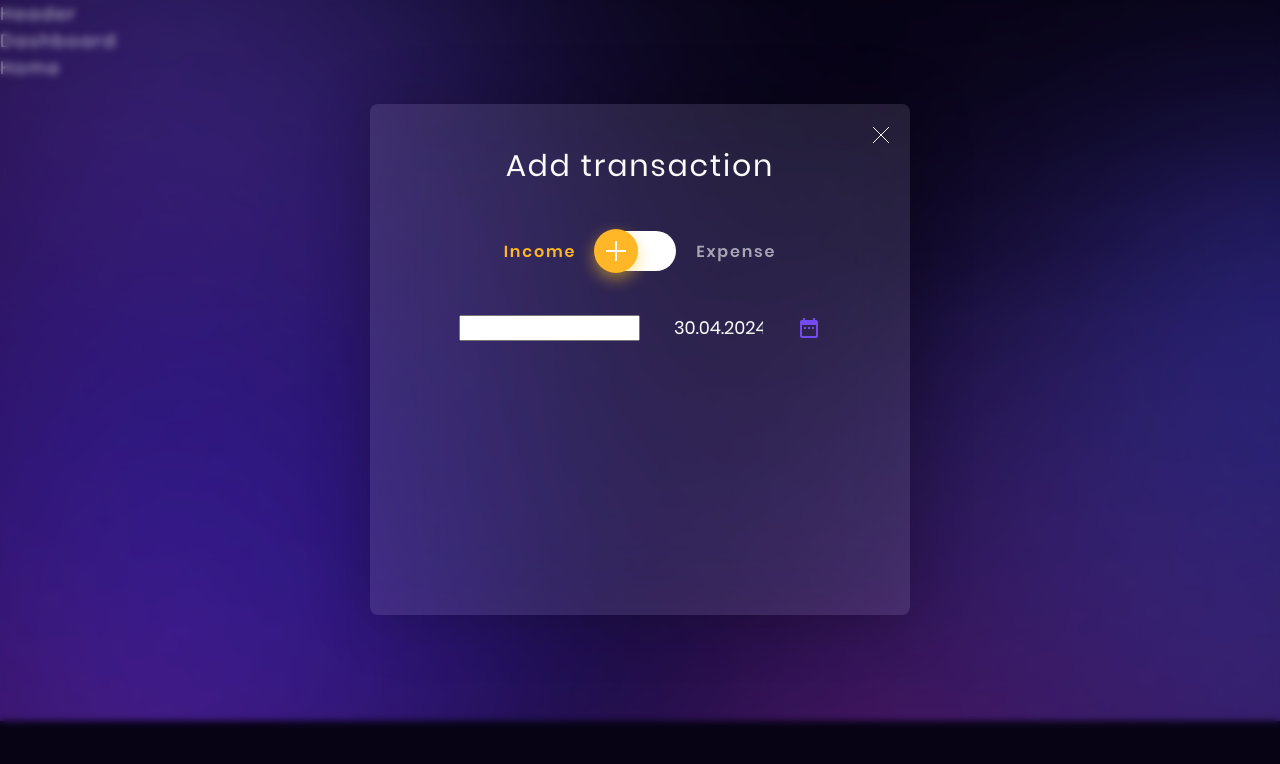
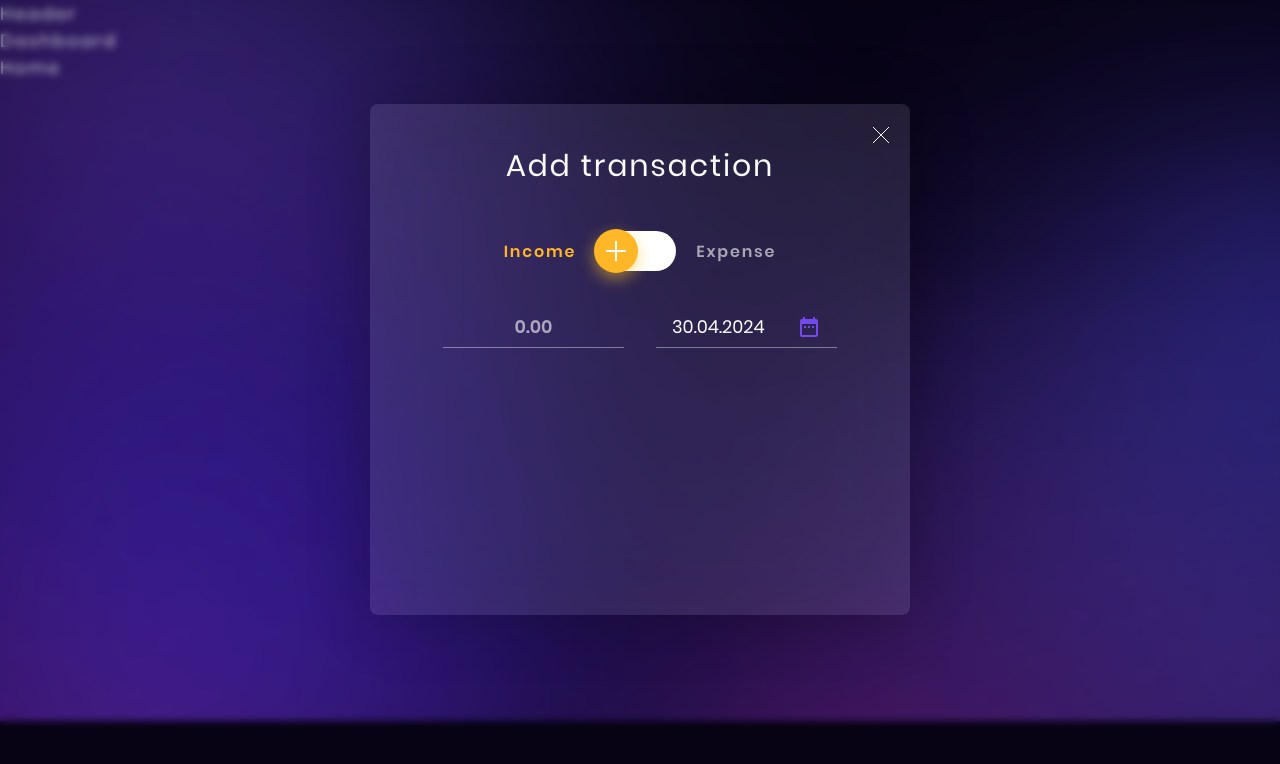
Before and after one commit to nadia-yanushevska/MoneyGuard, a React (Vite) app: page / in a window 1280 px wide. Shown: the top 764 px of the page. Built offline with nearby package versions, Linux system fonts and the light colour scheme.

Commit message:
add styles for sum and data

```diff
--- a/src/components/AddTransactionForm/AddTransactionForm.jsx
+++ b/src/components/AddTransactionForm/AddTransactionForm.jsx
@@ -63,7 +63,7 @@ function AddTransactionForm() {
             </div>
             <div className={s.sum_data_wrap}>
                 <div className={s.sum_wrap}>
-                    <input type="text" />
+                    <input type="text" placeholder="0.00" className={s.sum} />
                 </div>
                 <div className={s.data_wrap}>
                     <DatePicker selected={startDate} onChange={date => setStartDate(date)} dateFormat="dd.MM.yyyy" />
--- a/src/components/AddTransactionForm/AddTransactionForm.module.css
+++ b/src/components/AddTransactionForm/AddTransactionForm.module.css
@@ -74,20 +74,69 @@
 }
 
 .sum_wrap {
+    position: relative;
     width: 181px;
 
     input {
-        width: 181px;
+        padding: 0;
+        width: 100%;
     }
+
+    &::after {
+        content: '';
+        position: absolute;
+        bottom: -8px;
+        left: 0;
+        width: 100%;
+        height: 1px;
+        background-color: rgba(255, 255, 255, 0.4);
+    }
+}
+.sum {
+    background-color: transparent;
+    border: none;
+    outline: none;
+    text-align: center;
+    color: rgba(255, 255, 255);
+    text-align: center;
+    font-size: 18px;
+    font-style: normal;
+    font-weight: 600;
+    line-height: normal;
+}
+
+.sum:focus {
+    caret-color: rgba(255, 255, 255, 0.6);
+}
+
+.sum::placeholder {
+    color: rgba(255, 255, 255, 0.6);
+    text-align: center;
+    font-size: 18px;
+    font-style: normal;
+    font-weight: 600;
+    line-height: normal;
 }
 
 .data_wrap {
+    position: relative;
     display: flex;
     justify-content: center;
     align-items: center;
-    /* gap: 33px; */
+    width: 181px;
+
+    &::after {
+        content: '';
+        position: absolute;
+        bottom: -8px;
+        left: 0;
+        width: 100%;
+        height: 1px;
+        background-color: rgba(255, 255, 255, 0.4);
+    }
 
     input {
+        padding: 0;
         width: 93px;
         color: #fbfbfb;
         font-family: Poppins;
@@ -106,28 +155,3 @@
     align-items: center;
     justify-content: center;
 }
-
-.react-datepicker-wrapper {
-    display: inline-block; /* Делает контейнер DatePicker встроенным */
-    width: 100%; /* Установите ширину по вашему усмотрению */
-}
-
-.react-datepicker {
-    font-family: inherit; /* Использует шрифт родительского элемента */
-}
-
-.react-datepicker__input-container {
-    display: inline-block; /* Делает контейнер ввода встроенным */
-    width: 100%; /* Установите ширину по вашему усмотрению */
-}
-
-.react-datepicker__input-container input {
-    width: 100%; /* Установите ширину по вашему усмотрению */
-    height: 100%; /* Установите высоту по вашему усмотрению */
-    padding: 8px; /* Добавляет внутренний отступ для ввода */
-    box-sizing: border-box; /* Учитывает отступ в размере */
-}
-
-.react-datepicker__portal {
-    z-index: 9999; /* Устанавливает z-index, чтобы DatePicker был выше других элементов */
-}
```
